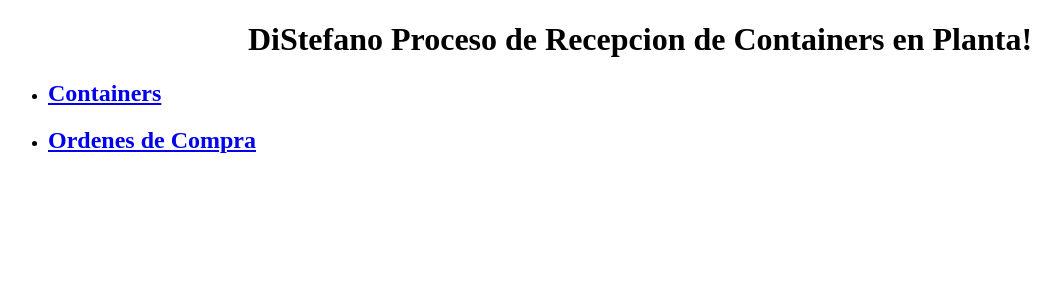
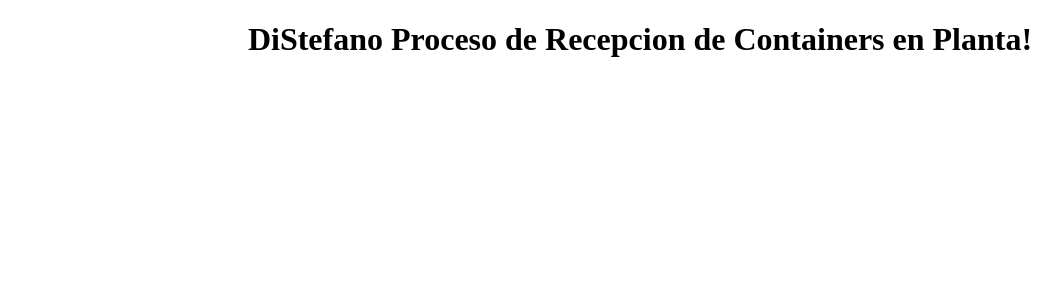
Before and after one commit to sebiglesias/sig-ui, an Angular app: page / in a window 1280 px wide. Shown: the top 300 px of the page, without its empty margins (0-1061 px from the left). Built offline with nearby package versions, Linux system fonts and the light colour scheme.

Commit message:
Removed home list

```diff
--- a/src/app/app.component.html
+++ b/src/app/app.component.html
@@ -4,12 +4,4 @@
     {{ title }}!
   </h1>
 </div>
-<ul>
-  <li>
-    <h2><a target="_blank" rel="noopener" href="https://angular.io/tutorial">Containers</a></h2>
-  </li>
-  <li>
-    <h2><a target="_blank" rel="noopener" href="https://github.com/angular/angular-cli/wiki">Ordenes de Compra</a></h2>
-  </li>
-</ul>
 <router-outlet></router-outlet>
```
